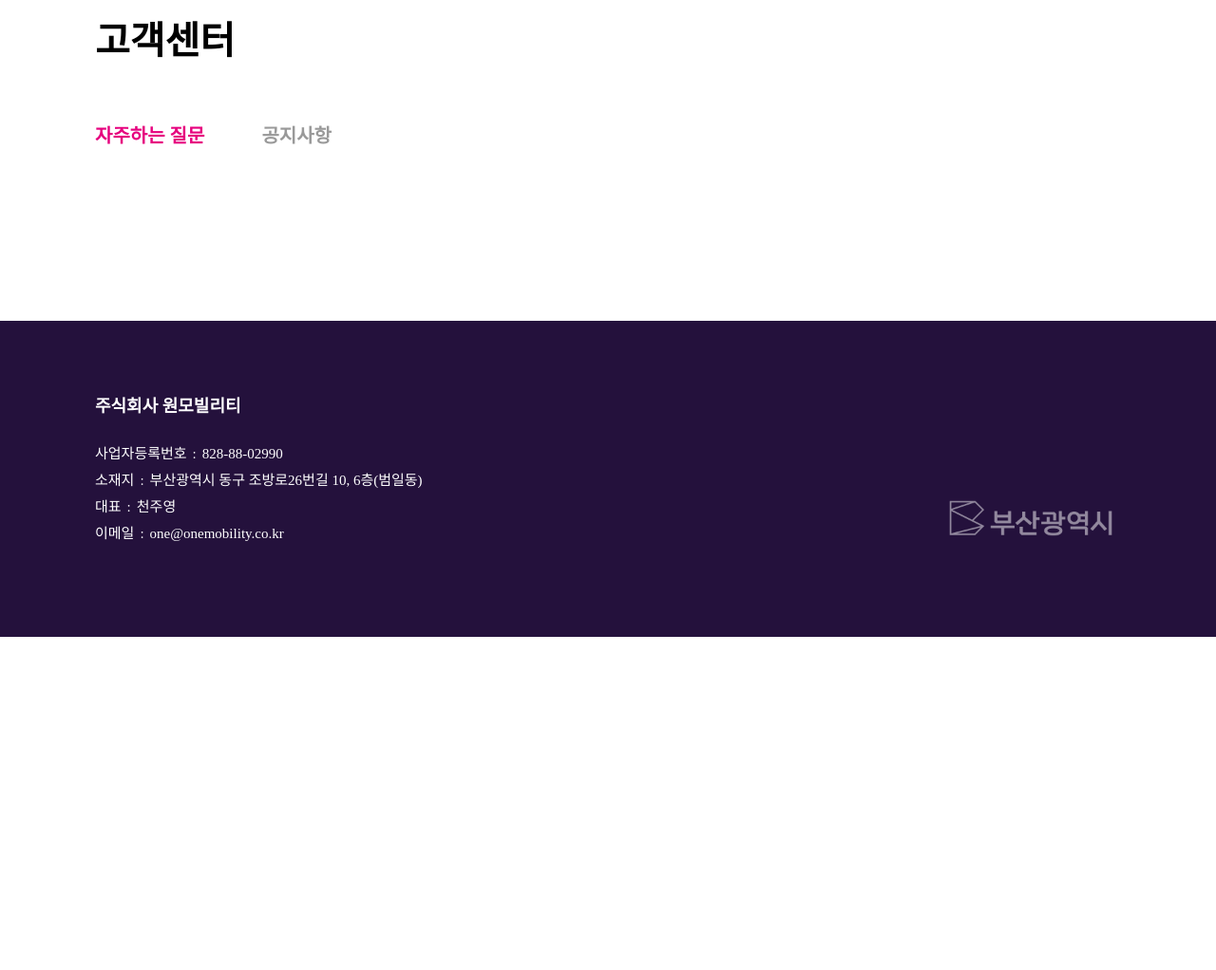
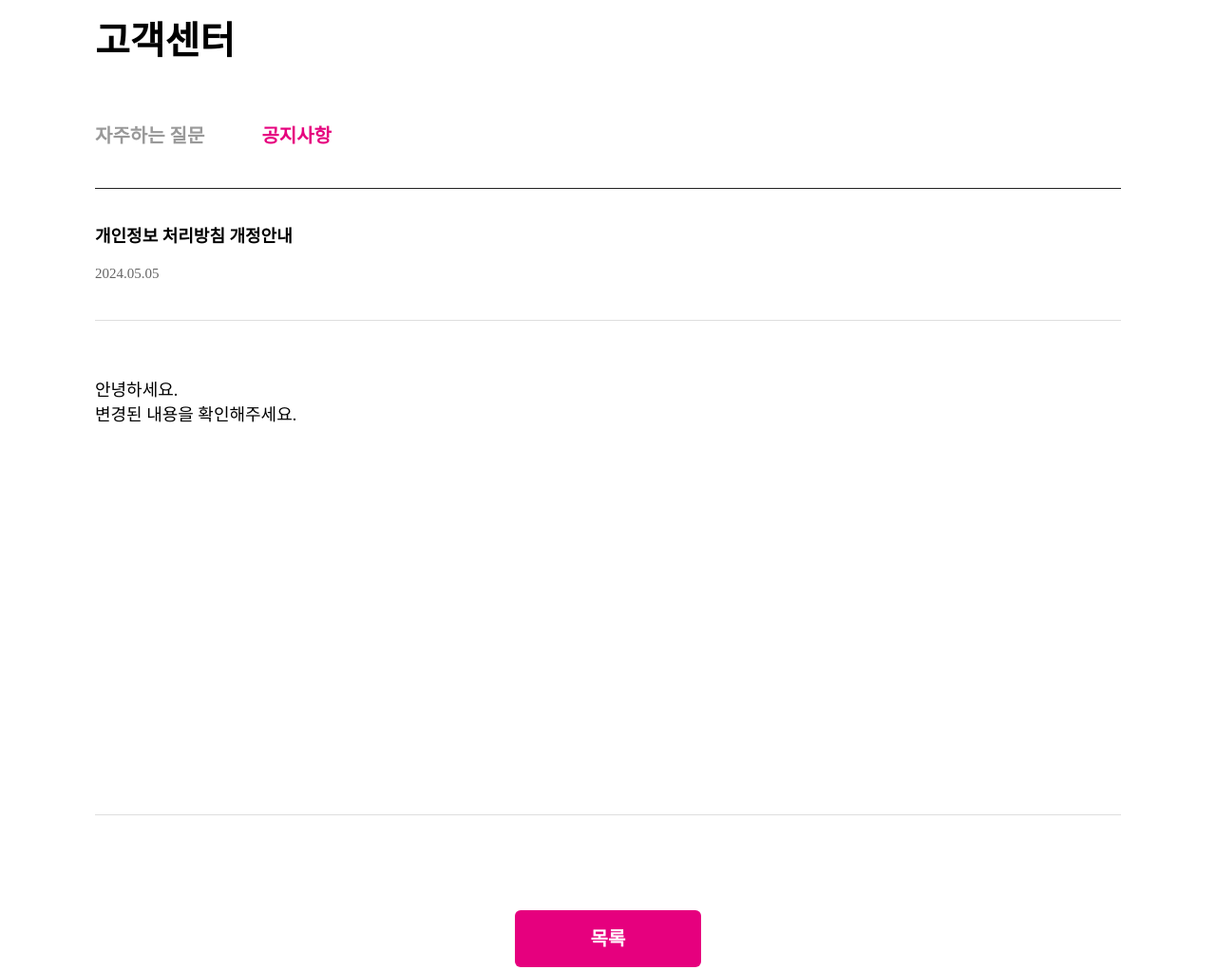
Before and after one commit to kse012050/TABARA, a plain HTML site: page announcement-detail.html in a window 1280 px wide. Shown: the part 220-1242 px from the top of the page at 95% size. Before the commit the page ends 891 px from the top, so only its background shows below. Drawn offline with nearby package versions, Linux system fonts and the light colour scheme; a web font is replaced by a local one.

Commit message:
공지사항 상세 완료

```diff
--- a/question-detail.html
+++ b/announcement-detail.html
@@ -3,13 +3,13 @@
 <head>
     <meta charset="UTF-8">
     <meta name="viewport" content="width=device-width, initial-scale=1.0">
-    <title>자주하는 질문 - 타바라</title>
+    <title>상세 - 공지사항 - 타바라</title>
     <script src="https://code.jquery.com/jquery-3.7.1.min.js" integrity="sha256-/JqT3SQfawRcv/BIHPThkBvs0OEvtFFmqPF/lYI/Cxo=" crossorigin="anonymous"></script>
     <script src="js/style.js"></script>
     <link rel="stylesheet" href="css/import.css">
 </head>
 <body>
-    <div class="customerPage">
+    <div class="customerPage announcementDetailPage">
         <header>
             <h1><a href="index.html">TABARA</a></h1>
             <button>MENU</button>
@@ -31,9 +31,20 @@
         <section class="contentSize">
             <h2>고객센터</h2>
             <div class="linkArea">
-                <a href="question.html" class="active">자주하는 질문</a>
-                <a href="announcement.html">공지사항</a>
+                <a href="question.html">자주하는 질문</a>
+                <a href="announcement.html" class="active">공지사항</a>
             </div>
+
+            <div class="titleArea">
+                <strong>개인정보 처리방침 개정안내</strong>
+                <time datetime="">2024.05.05</time>
+            </div>
+            <div class="detailArea">
+                안녕하세요.<br/>
+                변경된 내용을 확인해주세요.
+            </div>
+
+            <a href="announcement.html">목록</a>
         </section>
 
         <footer class="contentSize">
--- a/css/global.css
+++ b/css/global.css
@@ -27,11 +27,11 @@ header nav ul li a:hover{color: #E6007E;}
 header nav address a{display: block;}
 header nav button{position: absolute; aspect-ratio: 1; background: url(../images/icon-close.png) no-repeat center / cover; text-indent: -9999px;}
 
+header.scroll{background-color: white; border-bottom: 1px solid #dedede;}
 
 .mainPage header h1 a{background-image: url(../images/logo-white.png);}
 .mainPage header > button{color: white;}
 .mainPage header > button::after{--styleIdx: 0;}
-.mainPage header.scroll{background-color: white;}
 .mainPage header.scroll h1 a{background-image: url(../images/logo-black.png);}
 .mainPage header.scroll > button::after{--styleIdx: 1;}
 
--- a/css/page.css
+++ b/css/page.css
@@ -42,9 +42,21 @@
 .customerPage section .linkArea a.active{color: #E6007E;}
 .customerPage section ul{border-top: 1px solid #222;}
 .customerPage section ul li{border-bottom: 1px solid #DEDEDE;}
+
+/* 고객센터 - 자주하는 질문 */
 .customerPage.questionPage section ul li button::after{--styleIdx: 0; content: ''; aspect-ratio: 1; background: url(../images/icon-plus-minus.png) no-repeat left top calc(100% * var(--styleIdx)) / 100%;}
 .customerPage.questionPage section ul li div{display: none; box-sizing: border-box; border-top: 1px solid #DEDEDE; background-color: #F8F8F8;}
 .customerPage.questionPage section ul li button.active::after{--styleIdx: 1;}
 .customerPage.questionPage section ul li button.active + div{display: block;}
+
+/* 고객센터 - 공지사항 */
 .customerPage.announcementPage section ul li a p{font-weight: 700;}
 .customerPage.announcementPage section ul li a time{margin-left: auto;}
+
+/* 고객센터 - 공지사항 - 상세 */
+.customerPage.announcementDetailPage section .titleArea{border-top: 1px solid #222;}
+.customerPage.announcementDetailPage section .titleArea strong{display: block; font-weight: 700}
+.customerPage.announcementDetailPage section .titleArea strong{font-size: 18px; line-height: 21px;}
+.customerPage.announcementDetailPage section .titleArea time{color: #666;}
+.customerPage.announcementDetailPage section .detailArea{border-width: 1px 0; border-style: solid; border-color: #dedede;}
+.customerPage.announcementDetailPage section > a{display: flex; justify-content: center; align-items: center; margin-inline: auto; border-radius: 6px; color: white; background-color: #E6007E; font-weight: 700;}
--- a/css/page1920.css
+++ b/css/page1920.css
@@ -45,11 +45,23 @@
 .customerPage section h2{font-size: 40px; line-height: 48px; margin-bottom: 60px;}
 .customerPage section .linkArea{gap: 60px;}
 .customerPage section .linkArea a{font-size: 20px;}
+
+/* 고객센터 - 자주하는 질문, 공지사항 공통 */
 .customerPage:is(.questionPage, .announcementPage) section ul li{font-size: 18px; line-height: 26px;}
 .customerPage:is(.questionPage, .announcementPage) section ul li :is(a, button){min-height: 106px;}
+
+/* 고객센터 - 자주하는 질문 */
 .customerPage.questionPage section ul li button{width: 100%; display: flex; align-items: center; justify-content: space-between; font-weight: 700;}
 .customerPage.questionPage section ul li button{padding-inline: 30px 20px;}
 .customerPage.questionPage section ul li button::after{width: 30px;}
 .customerPage.questionPage section ul li div{padding: 40px 30px;}
-.customerPage.announcementPage section ul li a{}
+
+/* 고객센터 - 공지사항 */
 .customerPage.announcementPage section ul li a{display: flex; align-items: center; padding-inline: 30px; gap: 40px;}
+
+/* 고객센터 - 공지사항 - 상세 */
+.customerPage.announcementDetailPage section .titleArea{padding-block: 40px;}
+.customerPage.announcementDetailPage section .titleArea strong{margin-bottom: 20px;}
+.customerPage.announcementDetailPage section .titleArea time{font-size: 15px; line-height: 17px;}
+.customerPage.announcementDetailPage section .detailArea{font-size: 18px; line-height: 26px; padding-block: 60px; min-height: 400px;}
+.customerPage.announcementDetailPage section > a{width: 196px; height: 60px; font-size: 20px; margin-top: 100px;}
--- a/css/page360.css
+++ b/css/page360.css
@@ -42,12 +42,25 @@
 .customerPage section h2{font-size: 32px; line-height: 38px; margin-bottom: 30px;}
 .customerPage section .linkArea{gap: 40px;}
 .customerPage section .linkArea a{font-size: 18px;}
+
+/* 고객센터 - 자주하는 질문, 공지사항 공통 */
 .customerPage:is(.questionPage, .announcementPage) section ul li :is(a, button){font-size: 15px; line-height: 26px;}
+
+/* 고객센터 - 자주하는 질문 */
 .customerPage.questionPage section ul li button{width: 100%; display: flex; align-items: center; justify-content: space-between; font-weight: 700;}
 .customerPage.questionPage section ul li button{padding-inline: 10px; font-size: 15px; line-height: 26px; min-height: 86px;}
 .customerPage.questionPage section ul li button::after{width: 22px;}
 .customerPage.questionPage section ul li div{padding: 30px 20px; font-size: 15px; line-height: 20px;}
-.customerPage.announcementPage section ul li a{padding: 30px 10px;}
+
+/* 고객센터 - 공지사항 */
+.customerPage.announcementPage section ul li a{padding: 30px 10px; display: block;}
 .customerPage.announcementPage section ul li a span{display: none;}
 .customerPage.announcementPage section ul li a p{margin-bottom: 7px;}
 .customerPage.announcementPage section ul li a time{font-size: 13px; color: #999;}
+
+/* 고객센터 - 공지사항 - 상세 */
+.customerPage.announcementDetailPage section .titleArea{padding-block: 30px;}
+.customerPage.announcementDetailPage section .titleArea strong{margin-bottom: 12px;}
+.customerPage.announcementDetailPage section .titleArea time{font-size: 13px; line-height: 16px;}
+.customerPage.announcementDetailPage section .detailArea{font-size: 15px; line-height: 20px; padding: 40px 20px; min-height: 300px;}
+.customerPage.announcementDetailPage section > a{height: 50px; font-size: 15px; margin-top: 40px;}
```
Also changed, not shown: announcement.html (+1 -1 lines).
